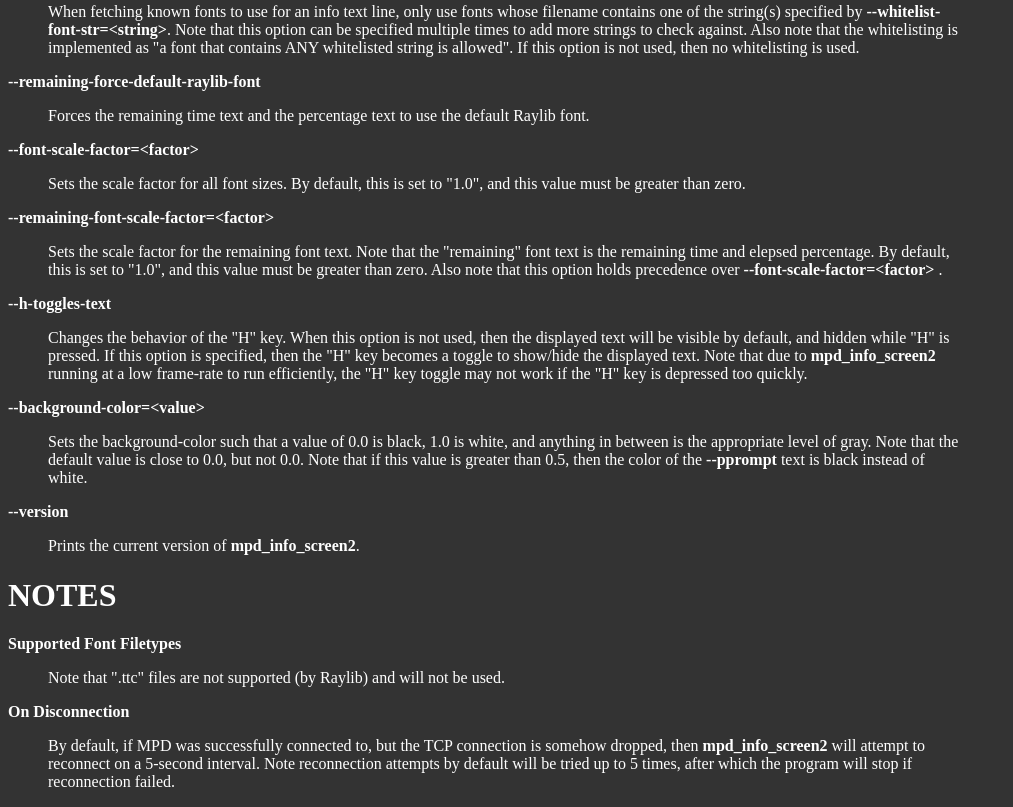
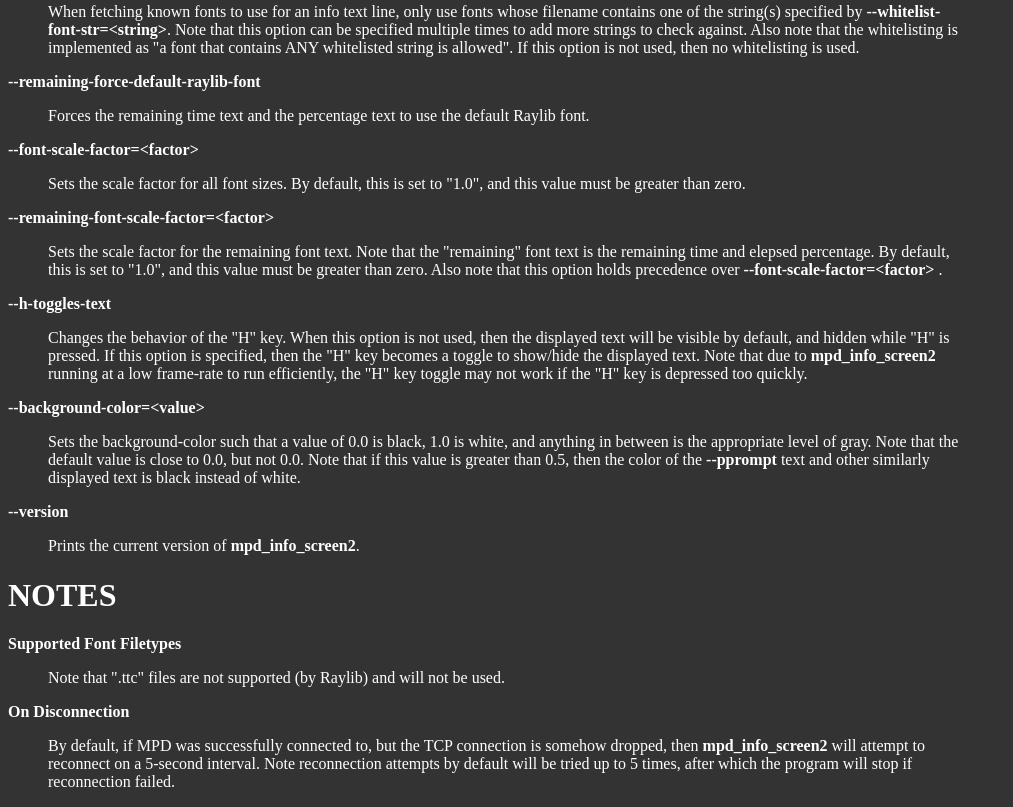
Before and after one commit to Stephen-Seo/mpd_info_screen2, a plain HTML site: page index.html in a window 1280 px wide. Shown: the part 2031-2838 px from the top of the page, without its empty margins (0-1013 px from the left). Drawn offline with Linux system fonts and the light colour scheme.

Commit message:
Update exported Man to HTML page

```diff
--- a/index.html
+++ b/index.html
@@ -166,7 +166,8 @@ too quickly.</p>
 white, and anything in between is the appropriate level of gray. Note
 that the default value is close to 0.0, but not 0.0. Note that if this
 value is greater than 0.5, then the color of the
-<strong>--pprompt</strong> text is black instead of white.</p>
+<strong>--pprompt</strong> text and other similarly displayed text is
+black instead of white.</p>
 </dd>
 <dt><strong>--version</strong></dt>
 <dd>
```
